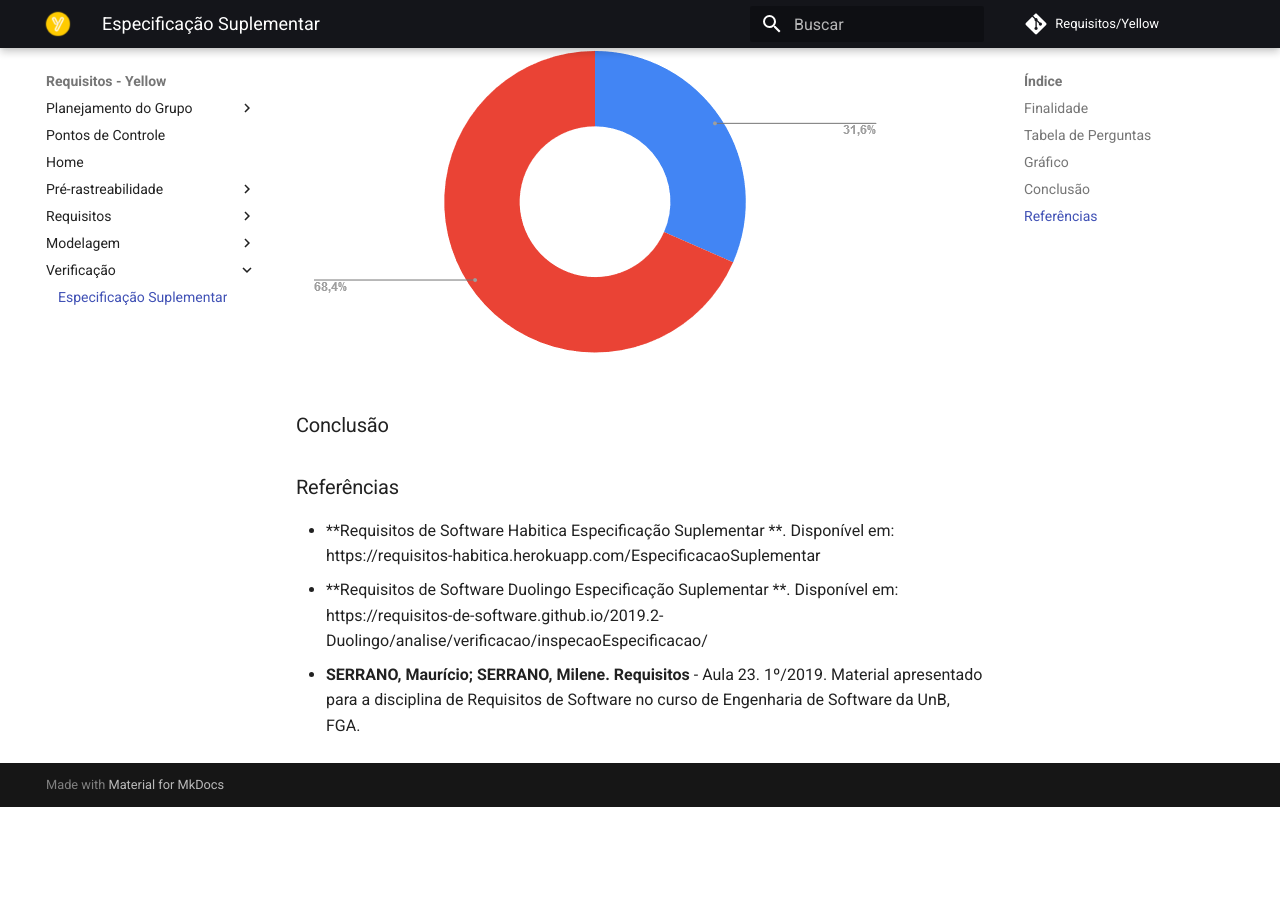
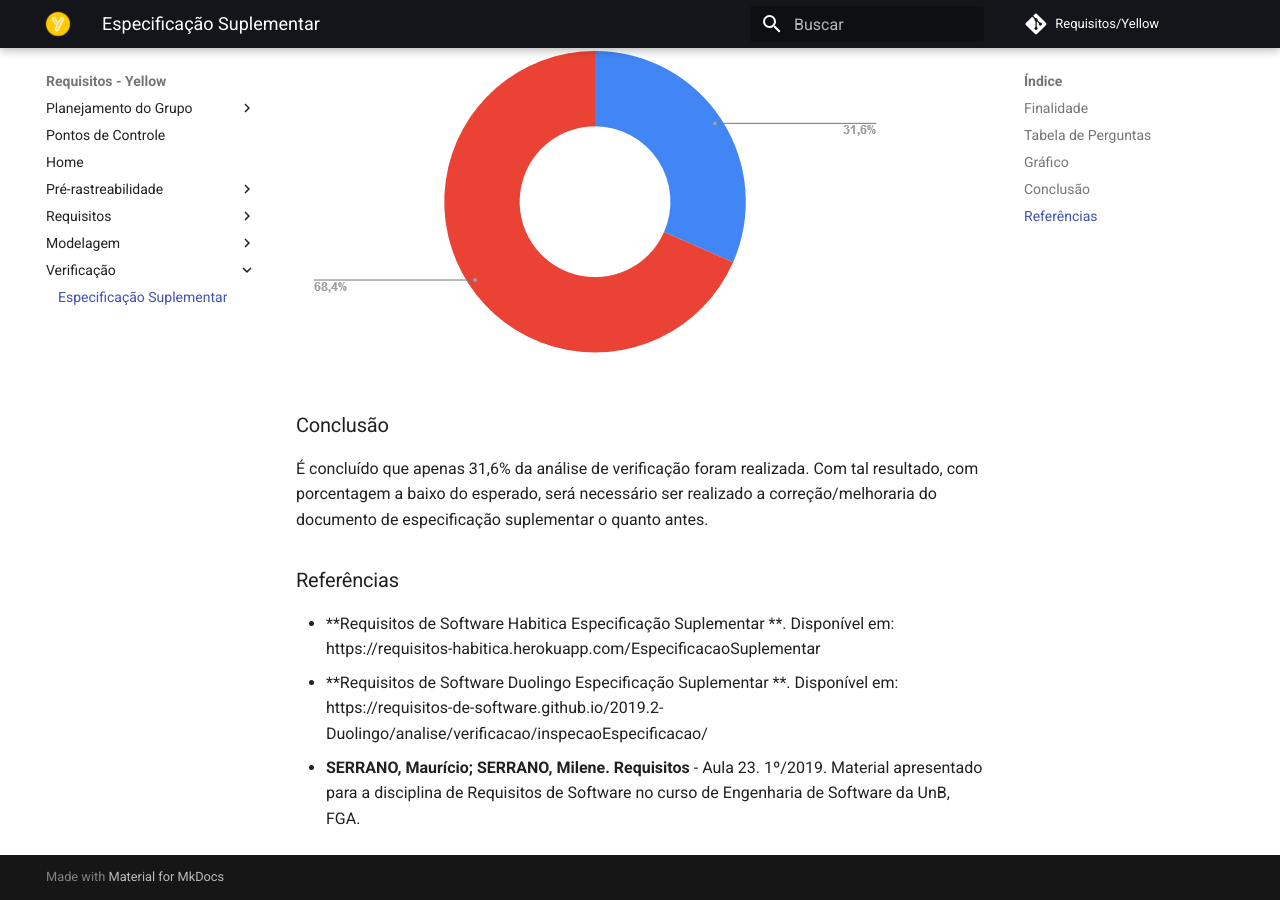
Before and after one commit to me42th/2019.2-Yellow, an MkDocs documentation site: the page built from docs/verificao/especificacao_suplementar.md, in a window 1280 px wide and 900 px high, scrolled down 1626 px. Built offline with MkDocs 1.6.1 and Material for MkDocs 9.7.7, drawn with Linux system fonts in a browser that asks for light colours; comment, search, counter and statistics services are not loaded; before the commit the page ends 2433 px from its top, so only the background shows below that.

Commit message:
Adicionado a conclusão.

```diff
--- a/docs/verificao/especificacao_suplementar.md
+++ b/docs/verificao/especificacao_suplementar.md
@@ -37,7 +37,7 @@ Este documento tem como objetivo verificar a especificação suplementar para de
 
 ### Conclusão
 
-
+É concluído que apenas 31,6% da análise de verificação foram realizada. Com tal resultado, com porcentagem a baixo do esperado, será necessário ser realizado a correção/melhoraria do documento de especificação suplementar o quanto antes.
 
 ### Referências
 - **Requisitos de Software Habitica Especificação Suplementar **. Disponível em: https://requisitos-habitica.herokuapp.com/EspecificacaoSuplementar
```
